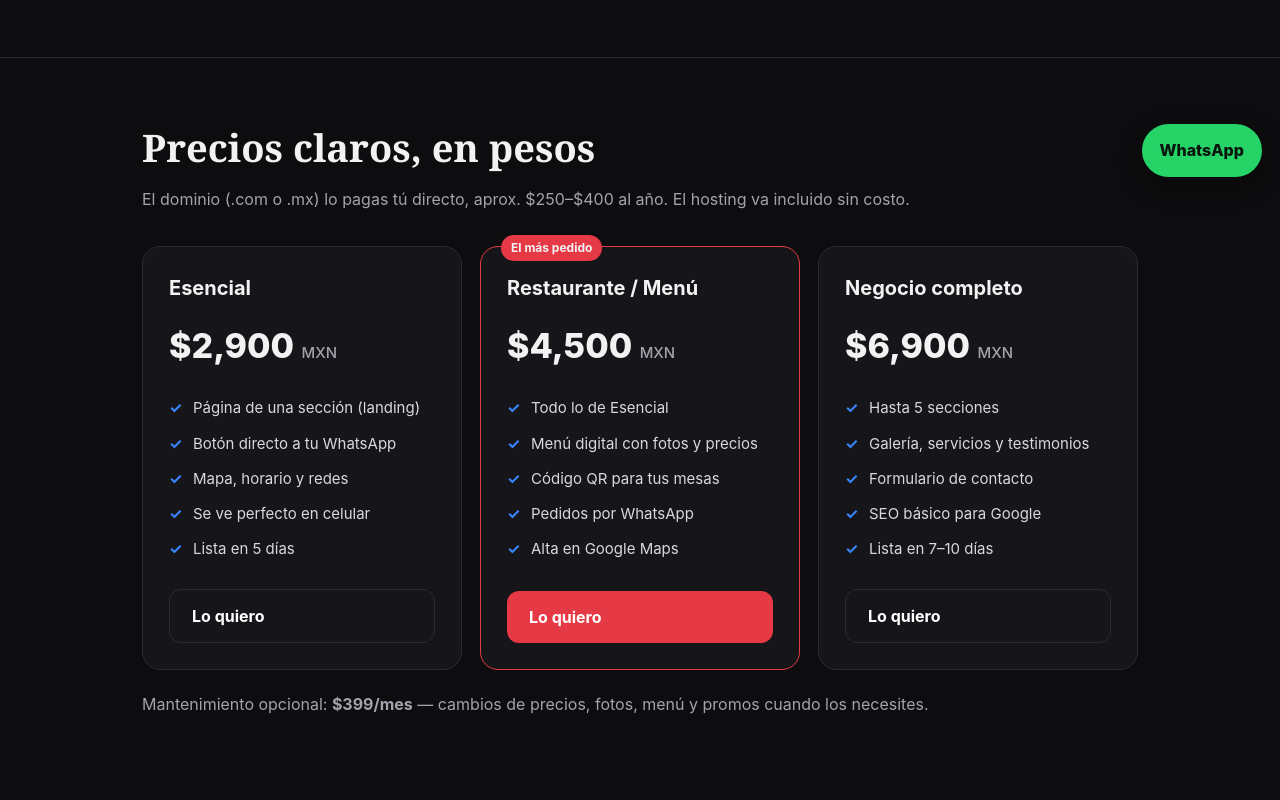
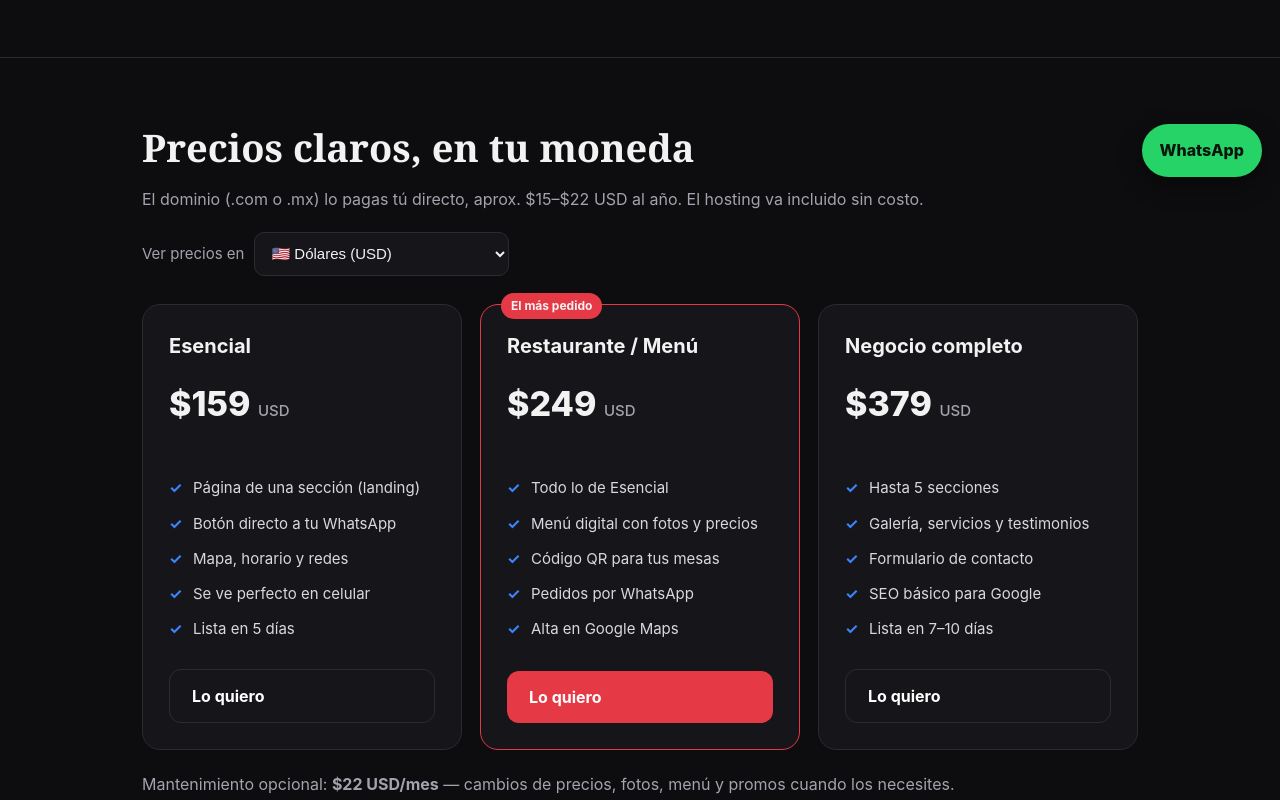
Before and after one commit to soyroyquiroz/roy-web, a plain HTML site: page index.html in a window 1280 px wide. Shown: the part 605-1405 px from the top of the page. Drawn offline with Linux system fonts and the light colour scheme; no server answers.

Commit message:
Precios en dólares con selector de moneda local
Co-Authored-By: Claude Opus 5.5 <noreply@anthropic.com>
Claude-Session: https://claude.ai/code/session_01HUXmWiAuUCpcCDtZPdRxRF

```diff
--- a/index.html
+++ b/index.html
@@ -4,7 +4,7 @@
 <meta charset="UTF-8">
 <meta name="viewport" content="width=device-width, initial-scale=1.0">
 <title>Roy Quiroz · Páginas web para tu negocio</title>
-<meta name="description" content="Páginas web rápidas, bonitas y a precio justo para negocios en México. Lista en 7 días.">
+<meta name="description" content="Páginas web rápidas, bonitas y a precio justo para negocios en México y Latinoamérica. Precios en tu moneda. Lista en 7 días.">
 <style>
   :root{
     --bg:#0d0d0f; --card:#16161a; --line:#2a2a31; --text:#f2f2f2; --muted:#a3a3ad;
@@ -36,6 +36,9 @@
   .card h3{font-size:20px;margin-bottom:6px}
   .price{font-size:34px;font-weight:800;margin:10px 0 2px}
   .price small{font-size:15px;color:var(--muted);font-weight:500}
+  .cur{display:flex;align-items:center;gap:10px;flex-wrap:wrap;margin:-14px 0 28px;color:var(--muted);font-size:15px}
+  .cur select{background:var(--card);color:var(--text);border:1px solid var(--line);border-radius:10px;padding:10px 12px;font-size:15px;min-height:44px}
+  .approx{font-size:13px;color:var(--muted);margin-bottom:4px;min-height:18px}
   .card ul{list-style:none;margin:16px 0 22px;flex:1}
   .card li{padding:6px 0 6px 24px;position:relative;color:#d8d8de;font-size:15px}
   .card li:before{content:"✓";position:absolute;left:0;color:var(--blue);font-weight:700}
@@ -78,12 +81,28 @@
 
 <section id="precios">
   <div class="wrap">
-    <h2>Precios claros, en pesos</h2>
-    <p class="sub">El dominio (.com o .mx) lo pagas tú directo, aprox. $250–$400 al año. El hosting va incluido sin costo.</p>
+    <h2>Precios claros, en tu moneda</h2>
+    <p class="sub">El dominio (.com o .mx) lo pagas tú directo, aprox. <span data-range="15,22"></span> al año. El hosting va incluido sin costo.</p>
+    <label class="cur">Ver precios en
+      <select id="moneda" aria-label="Moneda">
+        <option value="USD">🇺🇸 Dólares (USD)</option>
+        <option value="MXN">🇲🇽 Pesos mexicanos (MXN)</option>
+        <option value="CAD">🇨🇦 Dólares canadienses (CAD)</option>
+        <option value="EUR">🇪🇺 Euros (EUR)</option>
+        <option value="GTQ">🇬🇹 Quetzales (GTQ)</option>
+        <option value="HNL">🇭🇳 Lempiras (HNL)</option>
+        <option value="DOP">🇩🇴 Pesos dominicanos (DOP)</option>
+        <option value="COP">🇨🇴 Pesos colombianos (COP)</option>
+        <option value="PEN">🇵🇪 Soles (PEN)</option>
+        <option value="CLP">🇨🇱 Pesos chilenos (CLP)</option>
+        <option value="ARS">🇦🇷 Pesos argentinos (ARS)</option>
+      </select>
+    </label>
     <div class="grid">
       <div class="card">
         <h3>Esencial</h3>
-        <div class="price">$2,900 <small>MXN</small></div>
+        <div class="price" data-plan="Esencial"></div>
+        <div class="approx"></div>
         <ul>
           <li>Página de una sección (landing)</li>
           <li>Botón directo a tu WhatsApp</li>
@@ -91,11 +110,12 @@
           <li>Se ve perfecto en celular</li>
           <li>Lista en 5 días</li>
         </ul>
-        <a class="btn ghost wa-link" data-msg="Hola Roy, me interesa el paquete Esencial ($2,900)">Lo quiero</a>
+        <a class="btn ghost wa-link" data-msg="Hola Roy, me interesa el paquete Esencial" data-plan-msg="Esencial">Lo quiero</a>
       </div>
       <div class="card pop">
         <h3>Restaurante / Menú</h3>
-        <div class="price">$4,500 <small>MXN</small></div>
+        <div class="price" data-plan="Restaurante"></div>
+        <div class="approx"></div>
         <ul>
           <li>Todo lo de Esencial</li>
           <li>Menú digital con fotos y precios</li>
@@ -103,11 +123,12 @@
           <li>Pedidos por WhatsApp</li>
           <li>Alta en Google Maps</li>
         </ul>
-        <a class="btn wa-link" data-msg="Hola Roy, me interesa el paquete Restaurante ($4,500)">Lo quiero</a>
+        <a class="btn wa-link" data-msg="Hola Roy, me interesa el paquete Restaurante" data-plan-msg="Restaurante">Lo quiero</a>
       </div>
       <div class="card">
         <h3>Negocio completo</h3>
-        <div class="price">$6,900 <small>MXN</small></div>
+        <div class="price" data-plan="Negocio completo"></div>
+        <div class="approx"></div>
         <ul>
           <li>Hasta 5 secciones</li>
           <li>Galería, servicios y testimonios</li>
@@ -115,10 +136,10 @@
           <li>SEO básico para Google</li>
           <li>Lista en 7–10 días</li>
         </ul>
-        <a class="btn ghost wa-link" data-msg="Hola Roy, me interesa el paquete Negocio completo ($6,900)">Lo quiero</a>
+        <a class="btn ghost wa-link" data-msg="Hola Roy, me interesa el paquete Negocio completo" data-plan-msg="Negocio completo">Lo quiero</a>
       </div>
     </div>
-    <p class="sub" style="margin-top:22px">Mantenimiento opcional: <b>$399/mes</b> — cambios de precios, fotos, menú y promos cuando los necesites.</p>
+    <p class="sub" style="margin-top:22px">Mantenimiento opcional: <b><span data-plan="Mantenimiento"></span>/mes</b> — cambios de precios, fotos, menú y promos cuando los necesites.</p>
   </div>
 </section>
 
@@ -156,10 +177,78 @@
 <a class="wa wa-link" data-msg="Hola Roy, quiero info de páginas web">WhatsApp</a>
 
 <script>
-  document.querySelectorAll('.wa-link').forEach(a=>{
-    a.href = "https://wa.me/" + WA_NUMBER + "?text=" + encodeURIComponent(a.dataset.msg || "Hola Roy");
-    a.target = "_blank"; a.rel = "noopener";
-  });
+  // ====== PRECIOS ======
+  // Base en dólares. Si quieres un precio fijo (redondo) en otra moneda, agrégalo en FIJOS;
+  // las demás monedas se convierten con el tipo de cambio del día y se muestran como "aprox.".
+  const PRECIOS_USD = { "Esencial":159, "Restaurante":249, "Negocio completo":379, "Mantenimiento":22 };
+  const FIJOS = { MXN: { "Esencial":2900, "Restaurante":4500, "Negocio completo":6900, "Mantenimiento":399 } };
+  // Respaldo si no hay internet para el tipo de cambio (1 USD = ...)
+  let TASAS = { USD:1, MXN:18.5, CAD:1.4, EUR:0.92, GTQ:7.7, HNL:25.5, DOP:62, COP:4000, PEN:3.7, CLP:950, ARS:1400 };
+
+  const sel = document.getElementById('moneda');
+  const disponibles = [...sel.options].map(o=>o.value);
+
+  function monedaInicial(){
+    try { const g = localStorage.getItem('moneda'); if (g && disponibles.includes(g)) return g; } catch(e){}
+    const tz = (Intl.DateTimeFormat().resolvedOptions().timeZone || "");
+    const lang = (navigator.language || "").toUpperCase();
+    const porPais = { MX:"MXN", US:"USD", CA:"CAD", GT:"GTQ", HN:"HNL", DO:"DOP", CO:"COP", PE:"PEN", CL:"CLP", AR:"ARS", ES:"EUR" };
+    const pais = lang.split("-")[1];
+    if (pais && porPais[pais]) return porPais[pais];
+    if (/Mexico|Cancun|Merida|Monterrey|Tijuana|Chihuahua|Hermosillo|Mazatlan|Matamoros|Bahia_Banderas/.test(tz)) return "MXN";
+    return "USD";
+  }
+
+  function redondo(n){
+    if (n < 100) return Math.round(n);
+    const p = Math.pow(10, Math.floor(Math.log10(n)) - 2); // 3 cifras significativas
+    return Math.round(n / p) * p;
+  }
+
+  function precio(plan, cur){
+    if (FIJOS[cur] && FIJOS[cur][plan] != null) return { v: FIJOS[cur][plan], aprox:false };
+    if (cur === "USD") return { v: PRECIOS_USD[plan], aprox:false };
+    return { v: redondo(PRECIOS_USD[plan] * TASAS[cur]), aprox:true };
+  }
+
+  function fmt(v, cur){
+    const n = new Intl.NumberFormat("es-MX", { maximumFractionDigits:0 }).format(v);
+    return "$" + n + " " + cur;
+  }
+
+  function pintar(){
+    const cur = sel.value;
+    document.querySelectorAll('[data-plan]').forEach(el=>{
+      const p = precio(el.dataset.plan, cur);
+      const txt = (p.aprox ? "≈ " : "") + fmt(p.v, cur);
+      if (el.classList.contains('price')) {
+        el.innerHTML = (p.aprox ? "≈ " : "") + "$" + new Intl.NumberFormat("es-MX",{maximumFractionDigits:0}).format(p.v) + " <small>" + cur + "</small>";
+        const ap = el.nextElementSibling;
+        if (ap && ap.classList.contains('approx'))
+          ap.textContent = p.aprox ? "Se cobra " + fmt(PRECIOS_USD[el.dataset.plan], "USD") : "";
+      } else el.textContent = txt;
+    });
+    document.querySelectorAll('[data-range]').forEach(el=>{
+      const [a,b] = el.dataset.range.split(',').map(Number);
+      const t = TASAS[cur];
+      el.textContent = cur === "MXN" ? "$250–$400 MXN" : "$" + redondo(a*t).toLocaleString("es-MX") + "–$" + redondo(b*t).toLocaleString("es-MX") + " " + cur;
+    });
+    document.querySelectorAll('.wa-link').forEach(a=>{
+      let msg = a.dataset.msg || "Hola Roy";
+      if (a.dataset.planMsg) msg += " (" + fmt(precio(a.dataset.planMsg, cur).v, cur) + ")";
+      a.href = "https://wa.me/" + WA_NUMBER + "?text=" + encodeURIComponent(msg);
+      a.target = "_blank"; a.rel = "noopener";
+    });
+  }
+
+  sel.value = monedaInicial();
+  sel.addEventListener('change', ()=>{ try { localStorage.setItem('moneda', sel.value); } catch(e){} pintar(); });
+  pintar();
+
+  // Tipo de cambio del día (gratis, sin clave). Si falla, se quedan las tasas de respaldo.
+  fetch("https://open.er-api.com/v6/latest/USD").then(r=>r.json()).then(d=>{
+    if (d && d.rates) { disponibles.forEach(c=>{ if (d.rates[c]) TASAS[c] = d.rates[c]; }); pintar(); }
+  }).catch(()=>{});
 </script>
 </body>
 </html>
```
